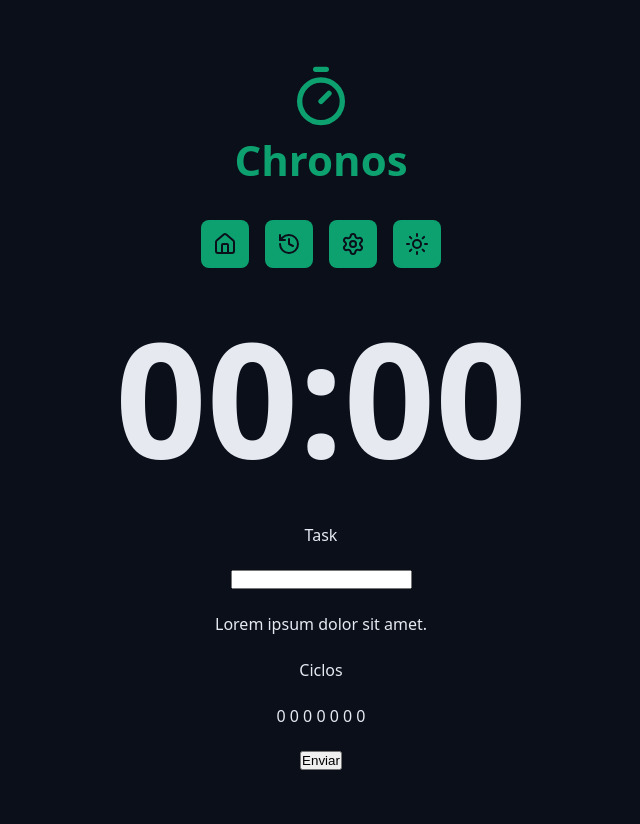
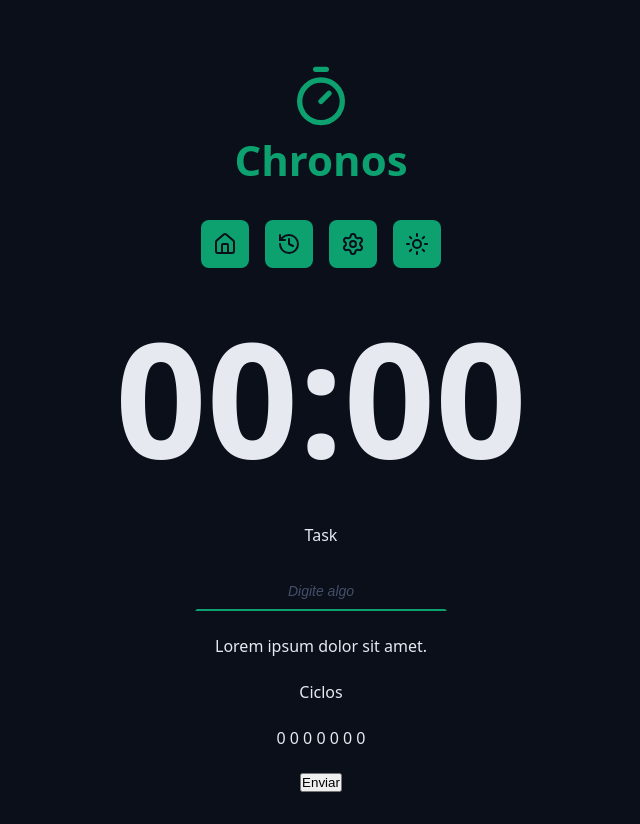
Before and after one commit to oAnjophb/React-Studies-Chronos-Timer, a React (Vite) app: page / in a window 1280 px wide. Shown: the whole page, without its empty margins (319-959 px from the left). Before the commit the page ends 802 px from the top, so only its background shows below. Built offline with nearby package versions, Linux system fonts and the light colour scheme.

Commit message:
Refactor DefaultInput component: add placeholder support and apply styles

```diff
--- a/src/App.tsx
+++ b/src/App.tsx
@@ -1,11 +1,11 @@
 import { Container } from "./components/Container";
 import { Menu } from "./components/Menu";
 import { Logo } from "./components/Logo";
+import { CountDown } from "./components/CountDown";
+import { DefaultInput } from "./components/DefaultInput";
 
 import "./styles/theme.css";
 import "./styles/global.css";
-import { CountDown } from "./components/CountDown";
-import { DefaultInput } from "./components/DefaultInput";
 
 export function App() {
   return (
@@ -24,7 +24,12 @@
       <Container>
         <form className="form" action="">
           <div className="formRow">
-            <DefaultInput labelText="Task" id="meuInput" type="text" />
+            <DefaultInput
+              labelText="Task"
+              id="meuInput"
+              type="text"
+              placeholder="Digite algo"
+            />
           </div>
 
           <div className="formRow">
--- a/src/components/DefaultInput/index.tsx
+++ b/src/components/DefaultInput/index.tsx
@@ -1,13 +1,20 @@
+import styles from "./styles.module.css";
+
 type DefaultInputProps = {
   id: string;
   labelText: string;
 } & React.ComponentProps<"input">;
 
-export function DefaultInput({ id, type, labelText }: DefaultInputProps) {
+export function DefaultInput({
+  id,
+  type,
+  labelText,
+  ...rest
+}: DefaultInputProps) {
   return (
     <>
       <label htmlFor={id}>{labelText}</label>
-      <input id={id} type={type} />
+      <input className={styles.input} id={id} type={type} {...rest} />
     </>
   );
 }
--- a/src/components/DefaultInput/styles.module.css
+++ b/src/components/DefaultInput/styles.module.css
@@ -1,6 +1,24 @@
-.container {
-  font-size: clamp(8rem, 30vw, 16rem);
-  font-weight: bold;
+.input {
+  background-color: transparent;
+  border: none;
   text-align: center;
-  line-height: 1.2;
+  font-size: 1.8rem;
+  padding: 0.8rem;
+  color: var(--text-default);
+  outline: none;
+
+  border: 0.2rem solid transparent;
+  border-bottom: 0.2rem solid var(--primary);
+  transition: all 0.1s ease-in-out;
 }
+
+.input:focus {
+  border: 0.2rem solid var(--primary);
+  border-radius: 0.8rem;
+}
+
+.input::placeholder {
+  color: var(--gray-500);
+  font-size: 1.4rem;
+  font-style: italic;
+}
```
